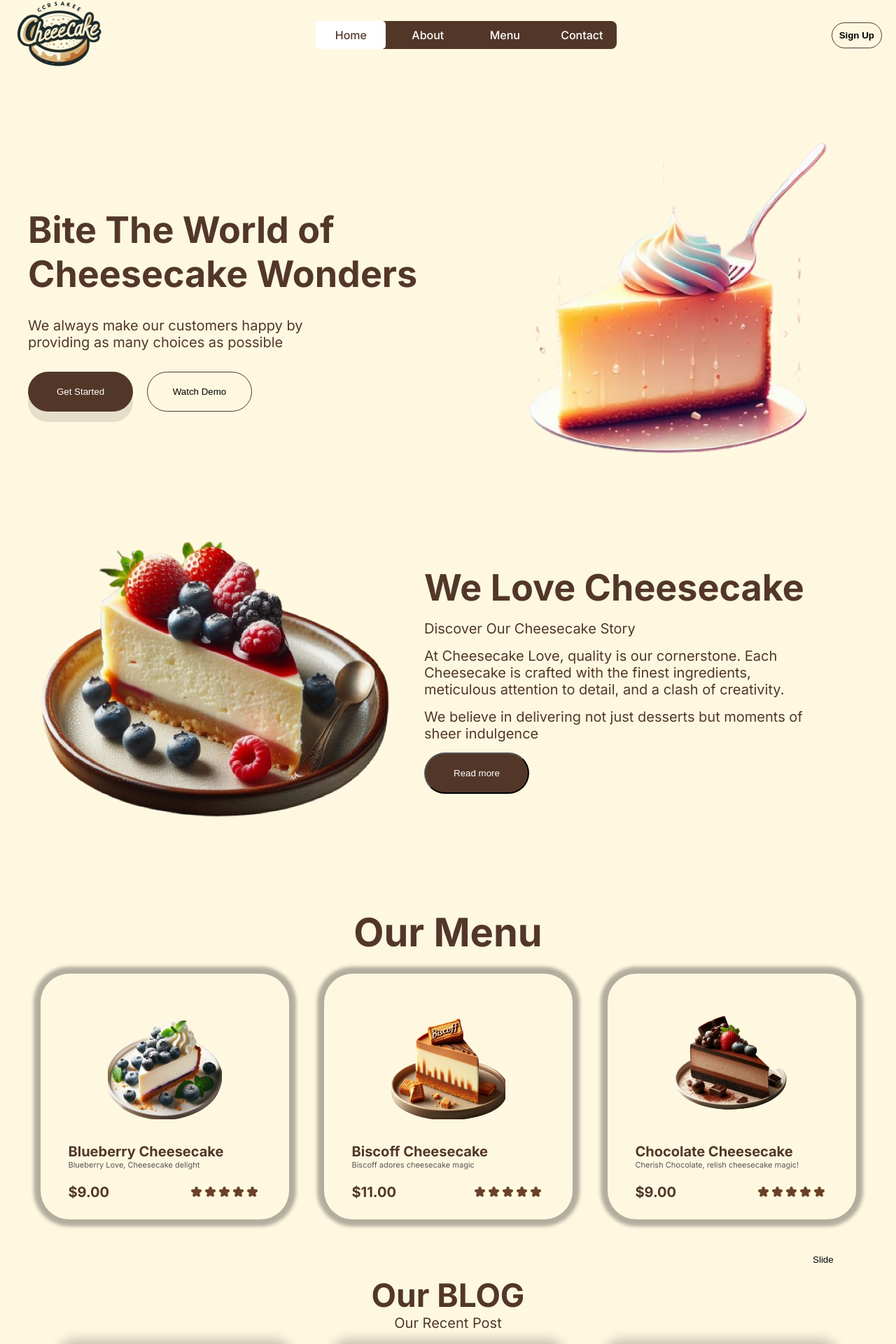
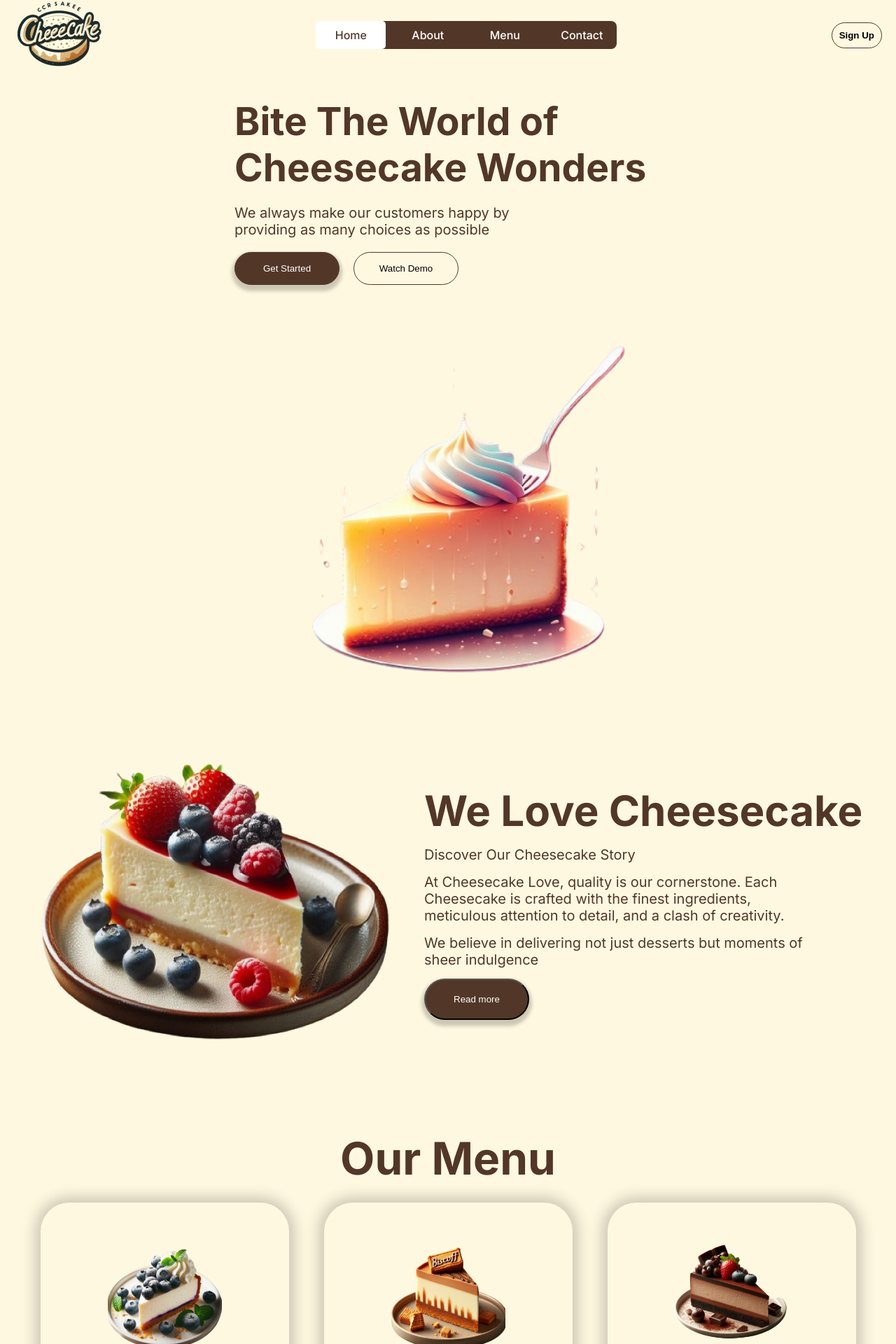
Before and after one commit to Ephraimjude/CheeseCake, a Next.js app: page / in a window 1280 px wide. Shown: the top 1920 px of the page at 70% size. Built offline with nearby package versions, Linux system fonts and the light colour scheme.

Commit message:
making adjustments to the homePage lol...

```diff
--- a/src/app/about/about.module.css
+++ b/src/app/about/about.module.css
@@ -8,8 +8,11 @@
 }
 
 .title{
-    font-size: 52px;
     font-weight: bold;
+}
+
+.title p{
+    font-size: 60px;
 }
 
 .aboutImgContainer{
@@ -48,6 +51,7 @@
     min-width: 150px;
     cursor: pointer;
     border-radius: 40px;
+    box-shadow: 0 5px 5px 4px rgb(0, 0, 0, 0.2);
     background-color: var(--activeText);
     color: var(--active);
     box-shadow: 0px, 15px, 0px, 0px rgb(0, 0, 0, .1);
--- a/src/app/blog/blog.module.css
+++ b/src/app/blog/blog.module.css
@@ -3,16 +3,16 @@
     align-items: center;
     flex-wrap: wrap;
     justify-content: center;
-    gap: 70px;
+    gap: 100px;
 }
 
 .title{
     text-align: center;
-    padding: 20px 0;
+    padding: 40px 0;
 }
 
 .title h1{
-    font-size: 46px;
+    font-size: 64px;
 }
 
 .title p{
--- a/src/app/blog/page.jsx
+++ b/src/app/blog/page.jsx
@@ -5,7 +5,7 @@ const Blog = () => {
     return(
             <div className={styles.container}>
                 <div className={styles.title}>
-                        <h1>Our BLOG</h1>
+                        <h1>Our Blog</h1>
                         <p>Our Recent Post</p>
                     </div>
                 <div className={styles.blogContainer}>
--- a/src/app/contact/contact.module.css
+++ b/src/app/contact/contact.module.css
@@ -7,7 +7,7 @@
     display: flex;
     flex-wrap: wrap;
     align-items: center;
-    gap: 50px;
+    gap: 100px;
     justify-content: center;
 }
 
@@ -30,7 +30,6 @@
 .contactForm{
     display: flex;
     flex-direction: column;
-    gap: 10px;
     max-width: 700px;
 }
 
@@ -63,4 +62,5 @@
     background-color: #FCAE36;
     box-shadow: 0 0 4px 4px rgb(0, 0, 0, 0.2);
     cursor: pointer;
+    font-size: 20px;
 }
--- a/src/app/contact/page.jsx
+++ b/src/app/contact/page.jsx
@@ -20,7 +20,7 @@ const Contact = () => {
                 <div className={styles.contactForm}>
                         <input type="text" name="name" id="name" placeholder="Name"/><br/>
                         <input type="email" name="email" id="email" placeholder="Email"/><br/>
-                        <textarea name="message" id="message" rows="5" cols="40" placeholder="Your Message"></textarea><br/>
+                        <textarea name="message" id="message" rows="5" cols="40" placeholder="Your Message..."></textarea><br/>
                         <button>Contact us now</button>
                 </div>
             </div>
--- a/src/app/home.module.css
+++ b/src/app/home.module.css
@@ -1,73 +1,99 @@
-.container{
-    display: flex;
-    justify-content: center;
-    align-items: center;
-    flex-direction: column;
+.container {
   padding: 40px;
   max-width: 1280px;
   margin: auto;
 }
 
-.homeContainer{
-    flex-wrap: wrap;
+.homeContainer {
+  display: flex;
+  flex-direction: column;
 }
 
-.home{
+.home {
   display: flex;
+  flex-wrap: wrap;
   align-items: center;
   justify-content: center;
+  gap: 20px;
 }
 
-.textContainer{
+.textContainer {
   display: flex;
   flex-direction: column;
-    gap: 30px;
-    width: 62%;
+  gap: 20px;
+  width: 610px;
 }
 
-.title{
-    font-size: 52px;
+.title {
   font-weight: bold;
 }
 
-.desc{
-    font-size: 20px;
-    width: 68%;
+.title p {
+  font-size: 55px;
 }
 
-.buttons{
+.desc {
+  font-size: 20px;
+  width: 70%;
+}
+
+.buttons {
   display: flex;
+  flex-wrap: wrap;
   gap: 20px;
 }
 
-.button{
+.button {
   background-color: var(--bg);
-    padding: 20px;
+  padding: 15px 20px;
   min-width: 150px;
   border: 1px solid var(--activeText);
   border-radius: 40px;
   cursor: pointer;
 }
 
-.button:first-child{
+.button:first-child {
   background-color: var(--activeText);
   color: var(--active);
-    box-shadow: 0px 15px 0 0 rgb(0, 0, 0, .1);
+  box-shadow: 0 5px 5px 4px rgba(0, 0, 0, 0.2);
 }
 
-.imgContainer{
+.imgContainer {
   position: relative;
 }
 
-.heroImg{
+.heroImg {
+  width: 100%;
+  height: auto;
+  max-width: 610px;
   object-fit: contain;
 }
 
-@media (max-width: 102px){
-
-
+/* Media Queries */
+@media (max-width: 768px) {
+  .textContainer {
+    width: 100%;
   }
 
-@media (max-width: 768px){
+  .desc {
+    width: 100%;
+  }
 
+  .buttons {
+    flex-direction: column;
   }
+
+  .button {
+    margin-bottom: 10px;
+  }
+}
+
+@media (max-width: 480px) {
+  .title p {
+    font-size: 1.5rem;
+  }
+
+  .desc {
+    font-size: 0.9rem;
+  }
+}
--- a/src/app/menu/menu.module.css
+++ b/src/app/menu/menu.module.css
@@ -8,7 +8,10 @@
 
 .menuTitle{
     padding-top: 100px;
-    font-size: 28px;
+}
+
+.menuTitle h1{
+    font-size: 64px;
 }
 
 .menuList{
@@ -28,7 +31,7 @@
     height: 351px;
     background-color: var(--bg);
     border-radius: 41px;
-    box-shadow: 0px 0px 5px 10px rgba(0, 0, 0, 0.3);
+    box-shadow: 0 0 20px 8px rgb(0, 0, 0, 0.2);
     overflow: hidden;
     padding: 30px;
     transition: transform 0.5s ease-in-out;
```
Lines whose indentation alone changed are shown as unchanged.
